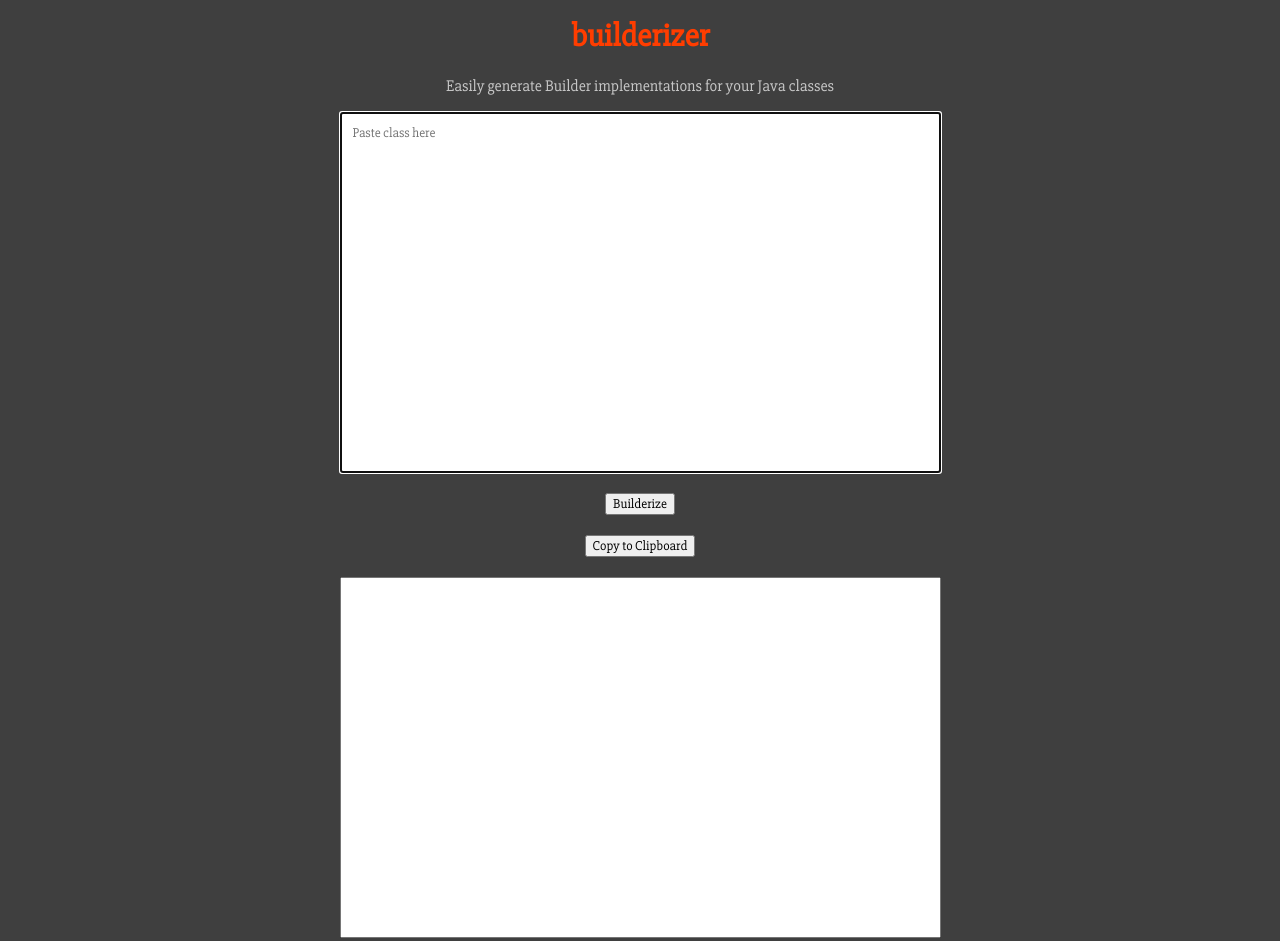
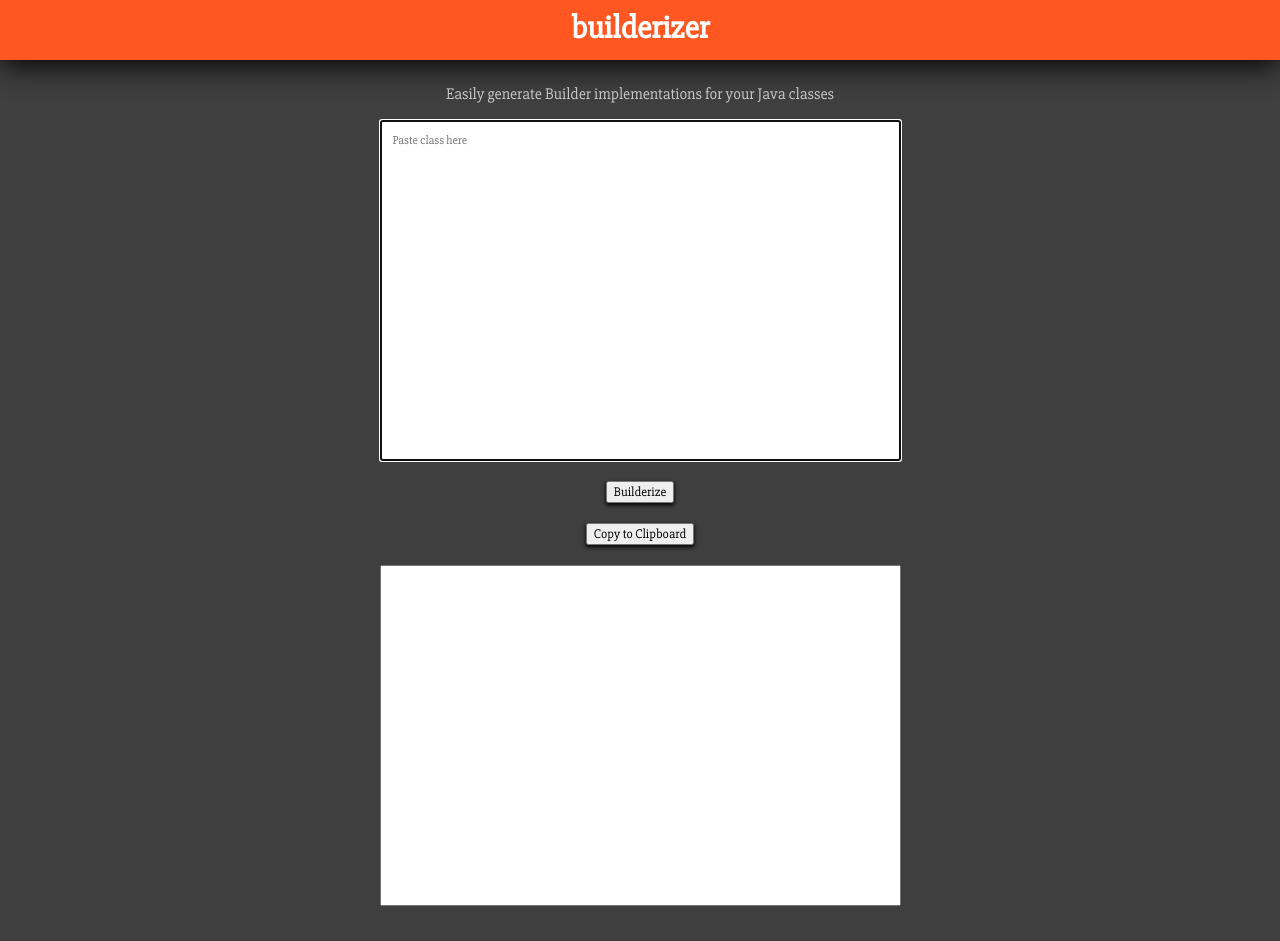
Before and after one commit to delorenzo/builderizer, a plain HTML site: page index.html in a window 1280 px wide. Drawn offline with nearby package versions, Linux system fonts and the light colour scheme.

Commit message:
styling changes

```diff
--- a/index.html
+++ b/index.html
@@ -7,17 +7,19 @@
 		<link href="https://fonts.googleapis.com/css?family=Slabo+27px" rel="stylesheet">
 	</head>
 	<body>
-		<div id="main-content">
-			<h1>builderizer</h1>
+		<div id="heading">
+			<h1 id="title">builderizer</h1>
+		</div>
+		<div id="mainContent">
 			<secondary>Easily generate Builder implementations for your Java classes</secondary>
-			<div>
+			<div id="inputContainer">
 				<textarea autofocus="true" required="true" placeholder="Paste class here" rows="20" cols="80" id="input"></textarea>
 			</div>
 
 			<button id="builderize">Builderize</button>
 			<button id="copy">Copy to Clipboard</button>
 
-			<div>
+			<div id="outputContainer">
 				<textarea readonly="true" id="output" rows="20" cols="80"></textarea>
 			</div>
 		</div>
--- a/styles.css
+++ b/styles.css
@@ -3,10 +3,14 @@ body {
 	background: #3f3f3f;
 	color: white;
 	font-family: 'Slabo 27px', sans-serif;
+	overflow-y: scroll;
+	margin: 0px;
+	padding: 0px;
 }
 
-h1 {
-	color: #ff3d00;
+#title {
+	color: white;
+	padding: 8px;
 }
 
 textarea {
@@ -14,6 +18,7 @@ textarea {
 	overflow: scroll;
 	resize: none;
 	padding: 12px;
+	font-size: 12px;
 }
 
 primary{opacity:1;}
@@ -24,18 +29,31 @@ button {
 	font-family: 'Slabo 27px', sans-serif;
 	margin: 20px auto 20px auto;
 	display: block;
+	box-shadow: 0px 2px 4px black;
+	font-size: 13px;
 }
 
 div#heading {
+	text-align: center;
+	width: 100%;
 	margin: 0px;
 	padding: 0px;
 	border: none;
-	height: 100px;
-	background: #ff3d00;
-	color: white;
+	height: 60px;
+	box-shadow: 0px 5px 30px black;
+	background: #FF5722;
+	display: block;
 }
 
-div {
+div#mainContent{
+	margin-top: 24px;
+}
+
+div#outputContainer {
+	margin: 16px;
+}
+
+div#inputContainer {
 	margin: 16px;
 }
 
```
